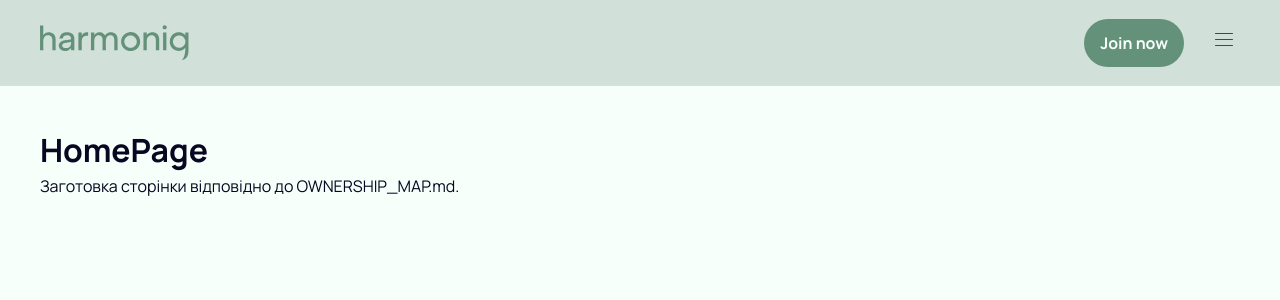
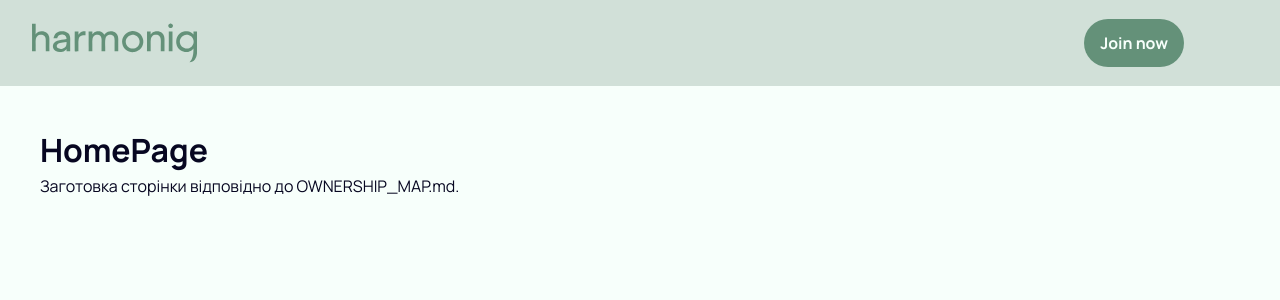
Before and after one commit to vitaliypolets/project-webcrafters-03, a Next.js app in the folder frontend/: page / in a window 1280 px wide. Shown: the top 300 px of the page. Built offline with nearby package versions, Linux system fonts and the light colour scheme; no server answers.

Commit message:
fix: svg-icons

```diff
--- a/frontend/src/components/Header/Header.tsx
+++ b/frontend/src/components/Header/Header.tsx
@@ -32,7 +32,7 @@ export default function Header() {
             aria-label="Home"
           >
             <svg className={css.logoIcon}>
-              <use href="/sprite.svg#iconlogo" />
+              <use href="/icons/sprite.svg#icon-logo" />
             </svg>
           </Link>
           <div className={css.navigationDescFild}>
@@ -96,7 +96,7 @@ export default function Header() {
                       </div>
                      <Link href={`/logoutUser/`}>
                         <svg className={css.icon} width="24" height="24">
-                          <use href="/sprite.svg#icongenericlogout" />
+                          <use href="/icons/sprite.svg#icon-log-out" />
                         </svg>
                       </Link>
                     </li>
@@ -133,13 +133,13 @@ export default function Header() {
                 {isOpen ? (
                   <>
                     <svg className={css.icon} width="32" height="32">
-                      <use href="/sprite.svg#iconcontrolsclose" />
+                      <use href="/icons/sprite.svg#icon-close" />
                     </svg>
                   </>
                 ) : (
                   <>
                     <svg className={css.icon} width="32" height="32">
-                      <use href="/sprite.svg#icongenericburgerregular" />
+                      <use href="/icons/sprite.svg#icon-burger" />
                     </svg>
                   </>
                 )}
@@ -209,7 +209,7 @@ export default function Header() {
 
                  <Link href={`/logoutUser/`}>
                         <svg className={css.icon} width="24" height="24">
-                          <use href="/sprite.svg#icongenericlogout" />
+                          <use href="/icons/sprite.svg#icon-log-out" />
                         </svg>
                       </Link>
                 </li>
```
